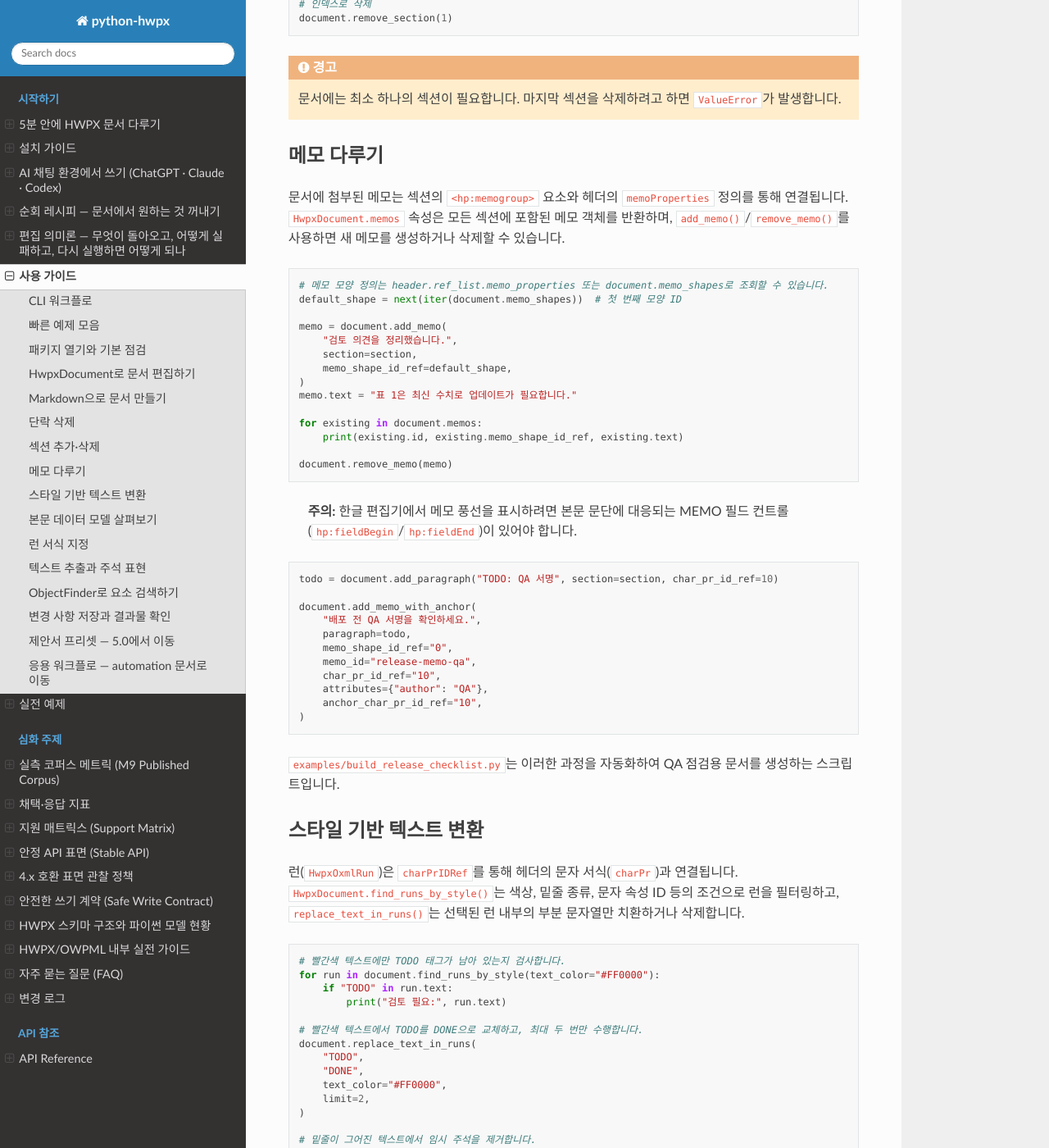
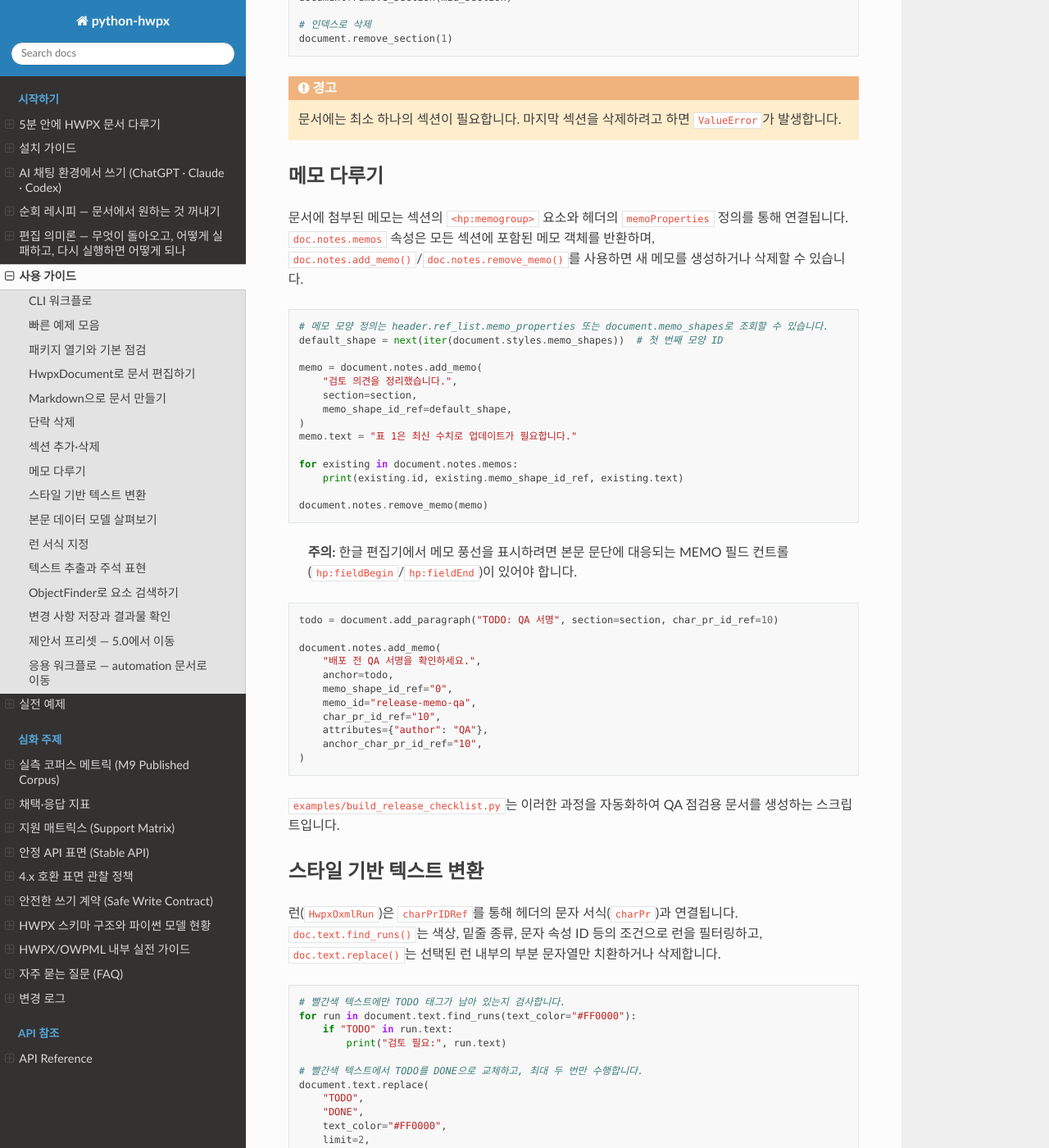
Before and after one commit to airmang/python-hwpx, a Sphinx documentation site: the page built from docs/usage.md, in a window 1280 px wide and 1400 px high, scrolled down 18150 px. Shown: the whole window at 82% size. Built offline with Sphinx 7.4.7 and the Read the Docs theme 3.1.0, drawn with Linux system fonts in a browser that asks for light colours; some of the changed text lies outside the part shown.

Commit message:
fix(docs): 폐기 경고의 없는 이동 대상 2개와 낡은 문서·예제를 6.x에 맞춤 (ARC-08)
- doc.style → doc.styles.get, doc.set_check_box → doc.fields.set_check_box
  (전에는 없는 doc.styles.style, doc.fields.check_box(...).checked)
- 이동 대상 79개가 실제 속성으로 풀리는지 확인하는 테스트 추가
- llms.txt: .hwp는 BadZipFile이 아니라 열린다
- api_reference: HwpxDocument.save()는 없다
- examples/build_release_checklist.py를 공개 6.x API로 다시 쓰고 실행 테스트 추가
- usage.md의 5.x 평면 이름을 6.x 이름으로 (예제 장부·지문 갱신)

Co-Authored-By: Claude Fable 5.2 <noreply@anthropic.com>

````diff
--- a/docs/python-example-ledger.json
+++ b/docs/python-example-ledger.json
@@ -14,14 +14,14 @@
     "docs/golden-api.md"
   ],
   "fenceCount": 117,
-  "sourceSha256": "a164785f35a43a2f224d2b1b906b71f113de67c0c7e05dea6e3c3a4fa3cb989d",
+  "sourceSha256": "fa9c605364efe898f0b70e1160608d3c6d0d5d6c470e0ad3bcc0e40b28a0438e",
   "manualSha256": {
     "README.md": "d63726c59b063948126eaaa05022b13c3264c88019466ee4bb67db6d8ba27fc3",
     "README_EN.md": "185f69b6cde4093acdde7bfb2505aa2e9e31b2bb8f46763dc93a854702742082",
     "docs/quickstart.md": "44d8ca82ee70c0e3dfdf087713a4e4ce935e64cd3f6a546311f95b054a285a18",
     "docs/recipes-traversal.md": "b63f42b1a6ed23812688599474dcf83300509b86a94b5daceae679bfdbde9343",
     "docs/mutation-semantics.md": "6de1471f64c1cd8db2e661c413d92bfd27221f5d930708942ac47c6aff2d608b",
-    "docs/usage.md": "ec70af303f2efaed9fe31f633af01817a4f2f1c6f31174dce4c21fadfd3b6948",
+    "docs/usage.md": "acb7aeb64bdc91d9c8c56a819a588c915d1e34eb57077b3cf49907384e135874",
     "docs/examples.md": "f03f0ecee4faef94dda05c92dd25672dfbde3a7447f823603b611bea59f6432e",
     "docs/faq.md": "cd82e2f1e740cff3f50e620c060ed8ae0aa130271fa373eca3a07a70fb9ca604",
     "docs/index.md": "111754d7637414e0078ba0c7bbcf19d1a4550a68202acf3dd2c89c0748ea0050",
--- a/docs/usage.md
+++ b/docs/usage.md
@@ -76,7 +76,7 @@ document.save_to_path("new-document.hwpx")
 from hwpx import HwpxDocument
 
 document = HwpxDocument.new()
-document.replace_text_in_runs("TODO", "DONE", text_color="#FF0000")
+document.text.replace("TODO", "DONE", text_color="#FF0000")
 document.save_to_path("my-document-updated.hwpx")
 ```
 
@@ -88,7 +88,7 @@ document.save_to_path("my-document-updated.hwpx")
 from hwpx import HwpxDocument
 
 document = HwpxDocument.new()
-for memo in document.memos:
+for memo in document.notes.memos:
     print(memo.id, memo.text)
 ```
 
@@ -271,7 +271,7 @@ print([header.part_name for header in document.headers])
 from hwpx import HwpxDocument
 
 document = HwpxDocument.new()
-print(sorted(document.memo_shapes.keys()))
+print(sorted(document.styles.memo_shapes.keys()))
 ```
 
 ### 예제 19: 특정 메모 모양 살펴보기
@@ -282,7 +282,7 @@ print(sorted(document.memo_shapes.keys()))
 from hwpx import HwpxDocument
 
 document = HwpxDocument.new()
-shape = document.memo_shape("0")
+shape = document.styles.memo_shape("0")
 if shape:
     print(shape.memo_type, shape.line_color)
 ```
@@ -295,7 +295,7 @@ if shape:
 from hwpx import HwpxDocument
 
 document = HwpxDocument.new()
-memo = document.add_memo("검토 메모", section_index=0, memo_shape_id_ref="0")
+memo = document.notes.add_memo("검토 메모", section_index=0, memo_shape_id_ref="0")
 print(memo.text)
 ```
 
@@ -328,9 +328,9 @@ print(memo.field_id)
 from hwpx import HwpxDocument
 
 document = HwpxDocument.new()
-for memo in list(document.memos):
+for memo in list(document.notes.memos):
     if memo.text.startswith("임시"):
-        document.remove_memo(memo)
+        document.notes.remove_memo(memo)
 ```
 
 ### 예제 23: 새 문자 서식 확보
@@ -341,7 +341,7 @@ for memo in list(document.memos):
 from hwpx import HwpxDocument
 
 document = HwpxDocument.new()
-style_id = document.ensure_run_style(bold=True, underline=True)
+style_id = document.styles.ensure_run(bold=True, underline=True)
 print("style id:", style_id)
 ```
 
@@ -379,8 +379,8 @@ if paragraph.runs:
 from hwpx import HwpxDocument
 
 document = HwpxDocument.new()
-style_id = document.ensure_run_style(bold=True)
-matches = document.find_runs_by_style(char_pr_id_ref=style_id)
+style_id = document.styles.ensure_run(bold=True)
+matches = document.text.find_runs(char_pr_id_ref=style_id)
 print("bold runs:", len(matches))
 ```
 
@@ -392,7 +392,7 @@ print("bold runs:", len(matches))
 from hwpx import HwpxDocument
 
 document = HwpxDocument.new()
-changed = document.replace_text_in_runs("TODO", "DONE", limit=1)
+changed = document.text.replace("TODO", "DONE", limit=1)
 print("replaced:", changed)
 ```
 
@@ -404,7 +404,7 @@ print("replaced:", changed)
 from hwpx import HwpxDocument
 
 document = HwpxDocument.new()
-all_text = "".join(run.text for run in document.iter_runs())
+all_text = "".join(run.text for run in document.text.runs())
 print(all_text[:80])
 ```
 
@@ -456,7 +456,7 @@ section = document.sections[0]
 table = document.add_table(rows=3, cols=3, section=section, width=54000)
 ```
 
-`add_table()`은 문서에 등록된 테두리 채우기가 없으면 헤더 참조 목록에 기본 실선 `borderFill`을 자동으로 추가하고 표 전체에 그 ID를 연결합니다. 생성된 항목은 `document.border_fills` 또는 `document.border_fill("0")`으로 확인할 수 있습니다.
+`add_table()`은 문서에 등록된 테두리 채우기가 없으면 헤더 참조 목록에 기본 실선 `borderFill`을 자동으로 추가하고 표 전체에 그 ID를 연결합니다. 생성된 항목은 `document.styles.border_fills` 또는 `document.styles.border_fill("0")`으로 확인할 수 있습니다.
 
 ### 예제 33: 표 헤더 병합
 
@@ -534,14 +534,14 @@ ellipse = document.add_ellipse(9000, 4500, section=section)
 from hwpx import HwpxDocument
 
 document = HwpxDocument.new()
-shape = document.add_rectangle(14400, 7200, section=document.sections[0])
+shape = document.shapes.add_rectangle(14400, 7200, section=document.sections[0])
 shape.resize(9000, 4500)
 print(shape.shape_type, shape.width, shape.height)
 ```
 
 ### 예제 38: 컨트롤 객체 추가
 
-`add_control()`은 저수준 탈출구입니다. 건네준 요소와 속성만 쓰고 한컴이 요구하는
+`doc.shapes.add_control()`은 저수준 탈출구입니다. 건네준 요소와 속성만 쓰고 한컴이 요구하는
 나머지 하위 요소는 만들지 않으므로, 호출자가 채우지 않은 채 저장한 문서는 한컴에서
 열리지 않습니다. 그래서 호출 시 `UserWarning`이 나며, 경고 메시지가 대신 쓸 전용
 헬퍼를 알려 줍니다.
@@ -671,7 +671,7 @@ document.package.set_part("META-INF/notes.txt", "Generated with python-hwpx")
 from hwpx import HwpxDocument
 
 document = HwpxDocument.new()
-for style_id in sorted(document.char_properties.keys()):
+for style_id in sorted(document.styles.char_properties.keys()):
     print("style:", style_id)
 ```
 
@@ -683,8 +683,8 @@ for style_id in sorted(document.char_properties.keys()):
 from hwpx import HwpxDocument
 
 document = HwpxDocument.new()
-style_id = document.ensure_run_style(bold=True)
-style = document.char_property(style_id)
+style_id = document.styles.ensure_run(bold=True)
+style = document.styles.char_property(style_id)
 if style:
     print(style.text_color(), style.underline_type())
 ```
@@ -772,7 +772,7 @@ if document.headers:
 from hwpx import HwpxDocument
 
 document = HwpxDocument.new()
-for bullet_id, bullet in sorted(document.bullets.items()):
+for bullet_id, bullet in sorted(document.styles.bullets.items()):
     print(bullet_id, bullet.char, bullet.para_head.align)
 ```
 
@@ -784,8 +784,8 @@ for bullet_id, bullet in sorted(document.bullets.items()):
 from hwpx import HwpxDocument
 
 document = HwpxDocument.new()
-para_pr = document.paragraph_property("1")
-style = document.style("0")
+para_pr = document.styles.paragraph_property("1")
+style = document.styles.get("0")
 if para_pr and style:
     print(para_pr.align.horizontal, para_pr.tab_pr_id_ref, style.name)
 ```
@@ -866,7 +866,7 @@ from hwpx import HwpxDocument
 document = HwpxDocument.new()
 # 마지막 단락 삭제
 if len(document.sections[0].paragraphs) > 1:
-    document.remove_paragraph(document.paragraphs[-1])
+    document.paragraphs[-1].remove()
 document.save_to_path("my-document.hwpx")
 ```
 
@@ -974,25 +974,25 @@ table.set_cell_text(1, 1, "Actual")
 table.set_cell_text(1, 2, "Forecast")
 
 # 개체도 문서 또는 문단 수준에서 추가할 수 있습니다.
-rectangle = document.add_rectangle(9000, 4500, fill_color="#FFD9CC", section=section)
+rectangle = document.shapes.add_rectangle(9000, 4500, fill_color="#FFD9CC", section=section)
 
 # add_control은 저수준 탈출구입니다 — 필수 하위 요소를 만들지 않아 UserWarning이
 # 나고, 호출자가 채우지 않으면 한컴이 열지 못하는 문서가 됩니다.
-control = document.add_control(
+control = document.shapes.add_control(
     section=section,
     control_type="LINE",
     attributes={"id": "ctrl1"},
 )
 ```
 
-`HwpxDocument.sections`, `HwpxDocument.paragraphs`, `HwpxDocument.headers` 속성은 각각 구역, 모든 문단, 헤더 파트를 리스트로 반환합니다. 섹션 속성(`section.properties`)을 사용하면 페이지 크기, 여백, 바탕쪽 연결과 같은 레이아웃 설정도 쉽게 변경할 수 있습니다. 매니페스트에 등록된 바탕쪽(`document.master_pages`), 문서 이력(`document.histories`), 버전(`document.version`) 파트도 동일한 방식으로 노출되므로 XML 트리를 직접 수정한 뒤 `mark_dirty()`만 호출하면 저장 시 함께 반영됩니다.
+`HwpxDocument.sections`, `HwpxDocument.paragraphs`, `doc.parts.headers` 속성은 각각 구역, 모든 문단, 헤더 파트를 리스트로 반환합니다. 섹션 속성(`section.properties`)을 사용하면 페이지 크기, 여백, 바탕쪽 연결과 같은 레이아웃 설정도 쉽게 변경할 수 있습니다. 매니페스트에 등록된 바탕쪽(`document.parts.master_pages`), 문서 이력(`document.parts.histories`), 버전(`document.parts.version`) 파트도 동일한 방식으로 노출되므로 XML 트리를 직접 수정한 뒤 `mark_dirty()`만 호출하면 저장 시 함께 반영됩니다.
 
 ```python
 options = section.properties
 options.set_page_size(width=72000, height=43200, orientation="LANDSCAPE")
 options.set_page_margins(left=2000, right=2000, header=1500, footer=1500)
 
-document.headers[0].set_begin_numbering(page=1)
+document.parts.headers[0].set_begin_numbering(page=1)
 ```
 
 ## Markdown으로 문서 만들기
@@ -1027,7 +1027,7 @@ doc.save_to_path("report.hwpx")
 ```python
 # 인스턴스로 삭제
 paragraph = document.paragraphs[-1]
-document.remove_paragraph(paragraph)
+paragraph.remove()
 
 # 섹션 내 인덱스로 삭제
 section = document.sections[0]
@@ -1067,23 +1067,23 @@ document.remove_section(1)
 
 ## 메모 다루기
 
-문서에 첨부된 메모는 섹션의 `<hp:memogroup>` 요소와 헤더의 `memoProperties` 정의를 통해 연결됩니다. `HwpxDocument.memos` 속성은 모든 섹션에 포함된 메모 객체를 반환하며, `add_memo()`/`remove_memo()`를 사용하면 새 메모를 생성하거나 삭제할 수 있습니다.
+문서에 첨부된 메모는 섹션의 `<hp:memogroup>` 요소와 헤더의 `memoProperties` 정의를 통해 연결됩니다. `doc.notes.memos` 속성은 모든 섹션에 포함된 메모 객체를 반환하며, `doc.notes.add_memo()`/`doc.notes.remove_memo()`를 사용하면 새 메모를 생성하거나 삭제할 수 있습니다.
 
 ```python
 # 메모 모양 정의는 header.ref_list.memo_properties 또는 document.memo_shapes로 조회할 수 있습니다.
-default_shape = next(iter(document.memo_shapes))  # 첫 번째 모양 ID
+default_shape = next(iter(document.styles.memo_shapes))  # 첫 번째 모양 ID
 
-memo = document.add_memo(
+memo = document.notes.add_memo(
     "검토 의견을 정리했습니다.",
     section=section,
     memo_shape_id_ref=default_shape,
 )
 memo.text = "표 1은 최신 수치로 업데이트가 필요합니다."
 
-for existing in document.memos:
+for existing in document.notes.memos:
     print(existing.id, existing.memo_shape_id_ref, existing.text)
 
-document.remove_memo(memo)
+document.notes.remove_memo(memo)
 ```
 
 > **주의:** 한글 편집기에서 메모 풍선을 표시하려면 본문 문단에 대응되는 MEMO 필드 컨트롤(`hp:fieldBegin`/`hp:fieldEnd`)이 있어야 합니다.
@@ -1091,9 +1091,9 @@ document.remove_memo(memo)
 ```python
 todo = document.add_paragraph("TODO: QA 서명", section=section, char_pr_id_ref=10)
 
-document.add_memo_with_anchor(
+document.notes.add_memo(
     "배포 전 QA 서명을 확인하세요.",
-    paragraph=todo,
+    anchor=todo,
     memo_shape_id_ref="0",
     memo_id="release-memo-qa",
     char_pr_id_ref="10",
@@ -1106,16 +1106,16 @@ document.add_memo_with_anchor(
 
 ## 스타일 기반 텍스트 변환
 
-런(`HwpxOxmlRun`)은 `charPrIDRef`를 통해 헤더의 문자 서식(`charPr`)과 연결됩니다. `HwpxDocument.find_runs_by_style()`는 색상, 밑줄 종류, 문자 속성 ID 등의 조건으로 런을 필터링하고, `replace_text_in_runs()`는 선택된 런 내부의 부분 문자열만 치환하거나 삭제합니다.
+런(`HwpxOxmlRun`)은 `charPrIDRef`를 통해 헤더의 문자 서식(`charPr`)과 연결됩니다. `doc.text.find_runs()`는 색상, 밑줄 종류, 문자 속성 ID 등의 조건으로 런을 필터링하고, `doc.text.replace()`는 선택된 런 내부의 부분 문자열만 치환하거나 삭제합니다.
 
 ```python
 # 빨간색 텍스트에만 TODO 태그가 남아 있는지 검사합니다.
-for run in document.find_runs_by_style(text_color="#FF0000"):
+for run in document.text.find_runs(text_color="#FF0000"):
     if "TODO" in run.text:
         print("검토 필요:", run.text)
 
 # 빨간색 텍스트에서 TODO를 DONE으로 교체하고, 최대 두 번만 수행합니다.
-document.replace_text_in_runs(
+document.text.replace(
     "TODO",
     "DONE",
     text_color="#FF0000",
@@ -1123,10 +1123,10 @@ document.replace_text_in_runs(
 )
 
 # 밑줄이 그어진 텍스트에서 임시 주석을 제거합니다.
-document.replace_text_in_runs(
+document.text.replace(
     "(draft)",
     "",
-    underline_type="SOLID",
+    underline_type="BOTTOM",
 )
 ```
 
@@ -1160,14 +1160,14 @@ paragraph.apply_model(model)
 
 ## 런 서식 지정
 
-헤더의 `<hh:charPr>` 정의는 여러 런이 공유하는 문자 서식을 담고 있습니다. `HwpxDocument.ensure_run_style()`은 굵게/기울임/밑줄 조합에 맞는 `charPr` 항목을 찾아 ID를 반환하고, 필요한 경우 새 항목을 생성합니다. 문단 객체는 `add_run()` 메서드를 통해 해당 서식을 즉시 사용하는 런을 만들 수 있습니다.
+헤더의 `<hh:charPr>` 정의는 여러 런이 공유하는 문자 서식을 담고 있습니다. `doc.styles.ensure_run()`은 굵게/기울임/밑줄 조합에 맞는 `charPr` 항목을 찾아 ID를 반환하고, 필요한 경우 새 항목을 생성합니다. 문단 객체는 `add_run()` 메서드를 통해 해당 서식을 즉시 사용하는 런을 만들 수 있습니다.
 
 ```python
 section = document.sections[0]
 paragraph = section.paragraphs[0]
 
 # 굵은 밑줄 서식을 확보하고, 동일한 서식을 가진 런을 추가합니다.
-style_id = document.ensure_run_style(bold=True, underline=True)
+style_id = document.styles.ensure_run(bold=True, underline=True)
 run = paragraph.add_run("강조된 텍스트", bold=True, underline=True)
 
 # 반환된 런은 즉시 서식 토글 속성을 제공합니다.
````
Also changed, not shown: other parts of docs/usage.md (+18 -18 lines), CHANGELOG.md (+5 -0 lines), docs/_extra/llms.txt (+6 -2 lines), docs/api_reference.md (+1 -2 lines), docs/migration-6.0.md (+2 -2 lines), 8 other files.
